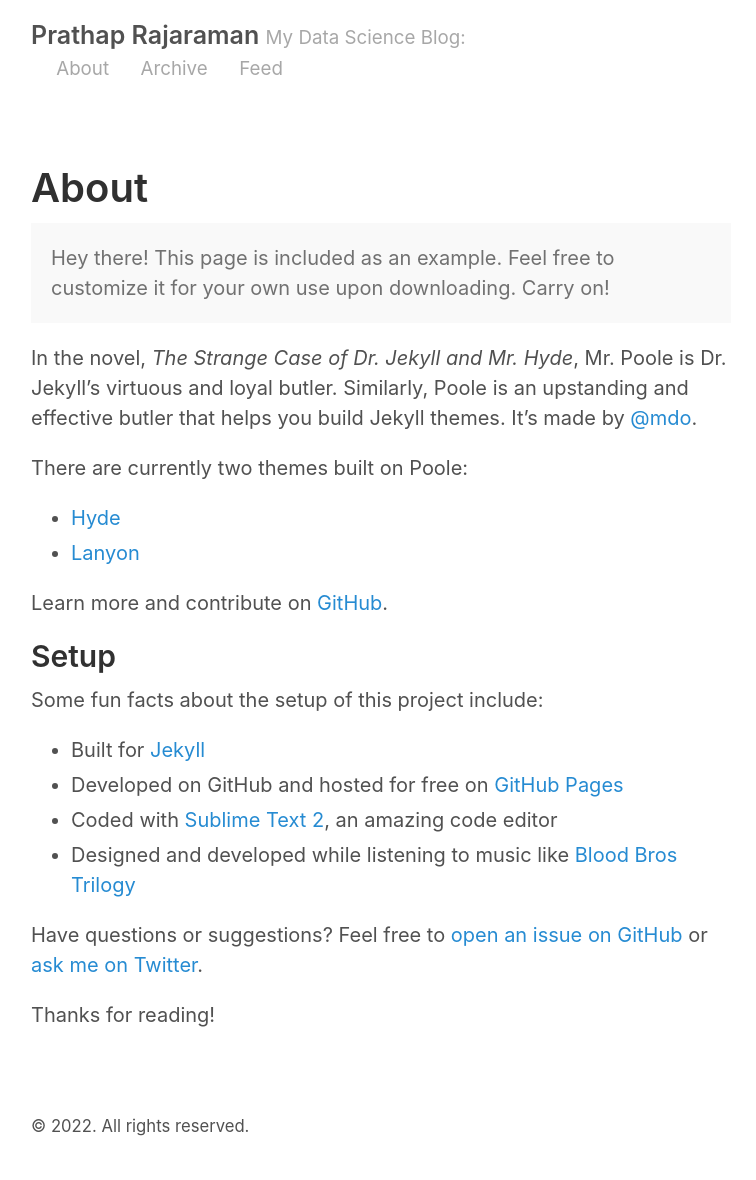
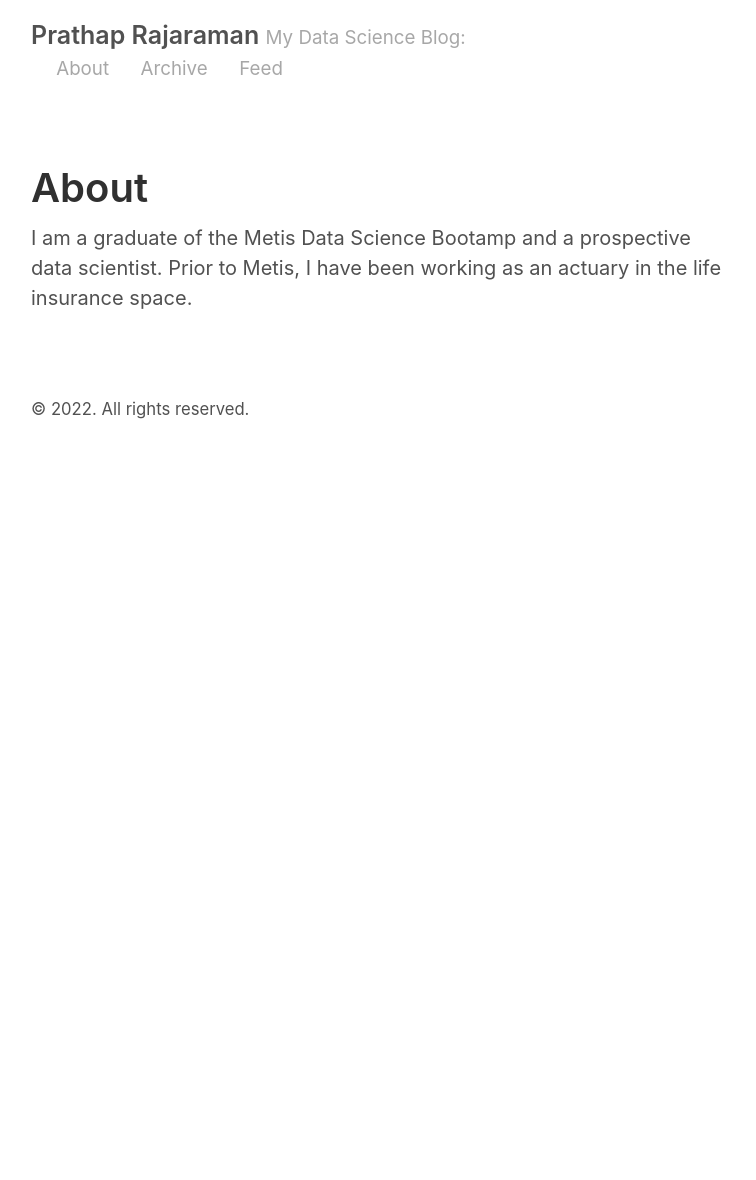
Before and after one commit to prathapr91/prathapr91.github.io, a Jekyll site: the page built from about.md, in a window 1280 px wide. Shown: the whole page, without its empty margins (259-1015 px from the left). Built offline with Jekyll 4.4.1, drawn with Linux system fonts in a browser that asks for light colours; after the commit the page ends 900 px from its top, so only the background shows below that.

Commit message:
Add files via upload

```diff
--- a/about.md
+++ b/about.md
@@ -3,28 +3,4 @@ layout: page
 title: About
 ---
 
-<p class="message">
-  Hey there! This page is included as an example. Feel free to customize it for your own use upon downloading. Carry on!
-</p>
-
-In the novel, *The Strange Case of Dr. Jekyll and Mr. Hyde*, Mr. Poole is Dr. Jekyll's virtuous and loyal butler. Similarly, Poole is an upstanding and effective butler that helps you build Jekyll themes. It's made by [@mdo](https://twitter.com/mdo).
-
-There are currently two themes built on Poole:
-
-* [Hyde](http://hyde.getpoole.com)
-* [Lanyon](http://lanyon.getpoole.com)
-
-Learn more and contribute on [GitHub](https://github.com/poole).
-
-## Setup
-
-Some fun facts about the setup of this project include:
-
-* Built for [Jekyll](http://jekyllrb.com)
-* Developed on GitHub and hosted for free on [GitHub Pages](https://pages.github.com)
-* Coded with [Sublime Text 2](http://sublimetext.com), an amazing code editor
-* Designed and developed while listening to music like [Blood Bros Trilogy](https://soundcloud.com/maddecent/sets/blood-bros-series)
-
-Have questions or suggestions? Feel free to [open an issue on GitHub](https://github.com/poole/poole/issues/new) or [ask me on Twitter](https://twitter.com/mdo).
-
-Thanks for reading!
+I am a graduate of the Metis Data Science Bootamp and a prospective data scientist. Prior to Metis, I have been working as an actuary in the life insurance space.
```
